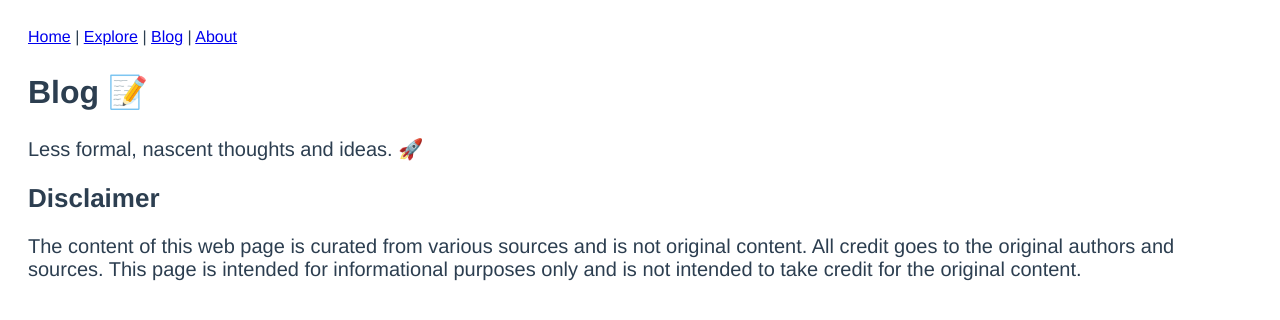
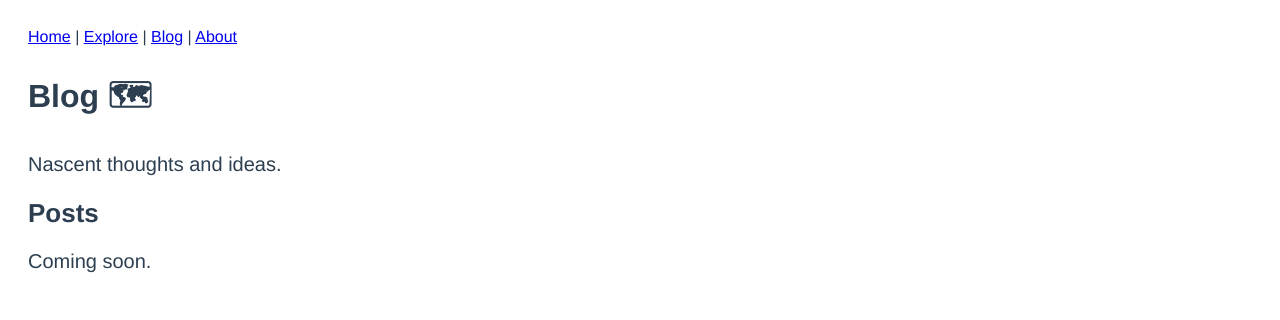
Before and after one commit to blakete/Resonant-Principles, a Vue app: page /blog in a window 1280 px wide. Shown: the top 320 px of the page. Built offline with nearby package versions, Linux system fonts and the light colour scheme; what vue-disqus would draw is missing.

Commit message:
updated blog page

```diff
--- a/src/views/Blog.vue
+++ b/src/views/Blog.vue
@@ -1,20 +1,16 @@
 <template>
     <div class="about-page">
         <section>
-            <h1>Blog 📝</h1>
+            <h1>Blog 🗺</h1>
             <p>
-                Less formal, nascent thoughts and ideas. 🚀
+                Nascent thoughts and ideas.
             </p>
         </section>
 
         <section>
-            <h2>Disclaimer</h2>
+            <h2>Posts</h2>
             <p>
-                The content of this web page is curated from various sources and is not original content. All credit
-                goes to
-                the original authors and sources. This page is intended for informational purposes only and is not
-                intended
-                to take credit for the original content.
+                Coming soon.
             </p>
         </section>
 
```
